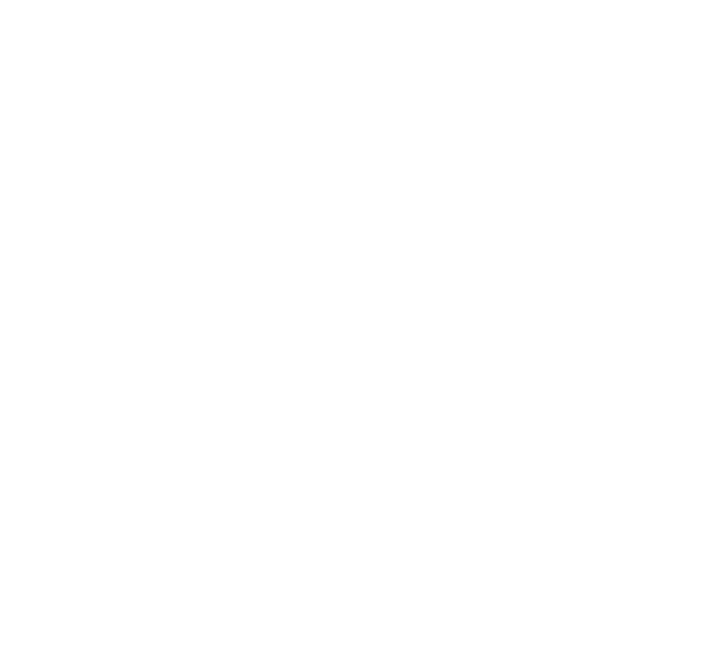
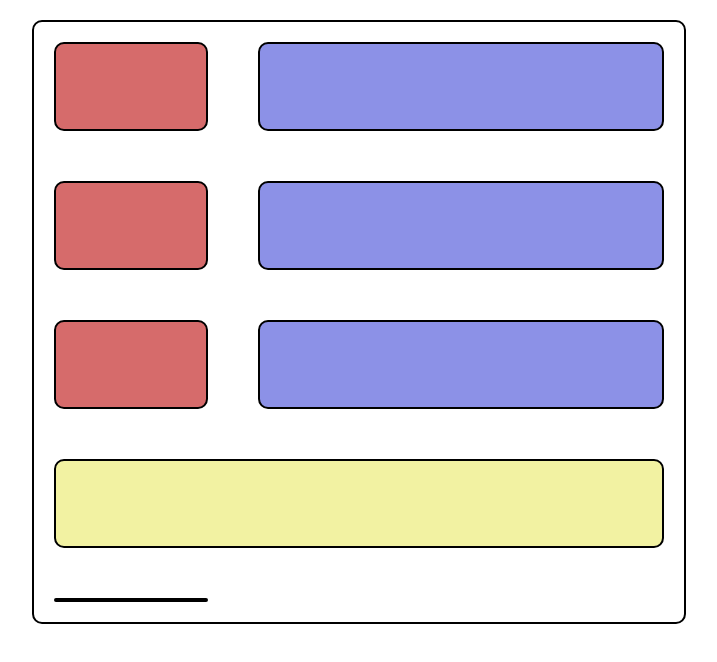
Before and after one commit to Mikoolio41/test, a plain HTML site: page index.html in a window 1280 px wide. Shown: the whole page, without its empty margins (281-998 px from the left). Drawn offline with Linux system fonts and the light colour scheme.

Commit message:
first commit

```diff
--- a/index.html
+++ b/index.html
@@ -4,7 +4,19 @@
     <meta charset="UTF-8" />
     <meta http-equiv="X-UA-Compatible" content="IE=edge" />
     <meta name="viewport" content="width=device-width, initial-scale=1.0" />
+    <link rel="stylesheet" href="./style.css" />
     <title>Document</title>
   </head>
-  <body></body>
+  <body>
+    <div class="container">
+      <div class="box box1"></div>
+      <div class="box box2"></div>
+      <div class="box box3"></div>
+      <div class="box box4"></div>
+      <div class="box box5"></div>
+      <div class="box box6"></div>
+      <div class="box box7"></div>
+      <div class="box box8"></div>
+    </div>
+  </body>
 </html>
--- /dev/null
+++ b/style.css
@@ -0,0 +1,41 @@
+/* body {
+  margin: 0;
+} */
+
+.container {
+  margin: 20px auto;
+  height: 600px;
+  width: 650px;
+  background-color: white;
+  display: grid;
+  gap: 10px;
+  grid-template-columns: repeat(4, 1fr);
+  grid-template-rows: repeat(4, 1fr);
+  border: 2px solid black;
+  border-radius: 10px;
+}
+
+.box {
+  border: 2px solid black;
+  margin: 20px;
+  border-radius: 10px;
+}
+
+.box1,
+.box3,
+.box5 {
+  background-color: rgb(214, 107, 107);
+  width: 150px;
+}
+
+.box2,
+.box4,
+.box6 {
+  background-color: rgb(140, 145, 231);
+  grid-column: 2 / span 3;
+}
+
+.box7 {
+  background-color: rgb(242, 242, 162);
+  grid-column: 1 / span 4;
+}
```
Also changed, not shown: script.js (added).
